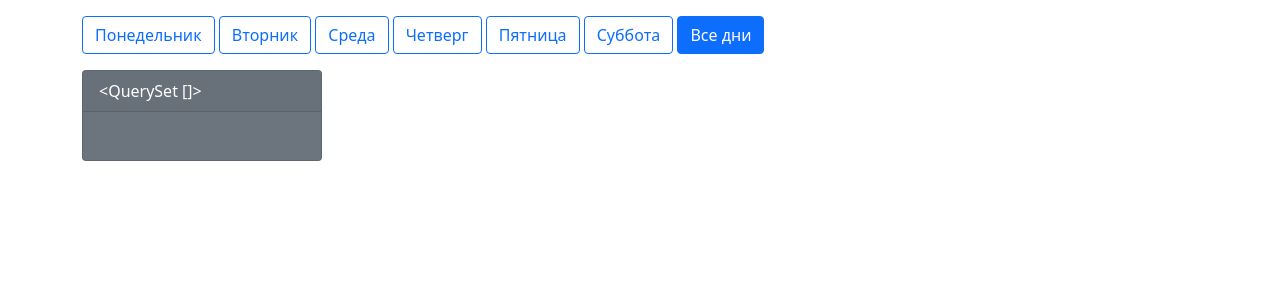
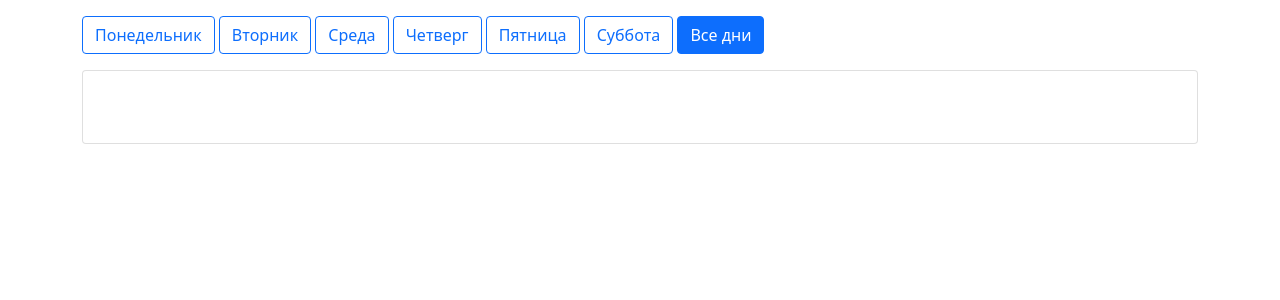
Before and after one commit to imAmachine/SmartNRF.django4, a Django app: page / in a window 1280 px wide. Shown: the part 56-356 px from the top of the page. Run offline with Django 4.2, Linux system fonts and the light colour scheme; data comes from the database, SQL or seed files in the repository; both versions use the stored data as it was before the commit.

Commit message:
added info block

```diff
--- a/smartnarf/smartapp/templates/smartapp/basetempl.html
+++ b/smartnarf/smartapp/templates/smartapp/basetempl.html
@@ -7,16 +7,7 @@
     <meta http-equiv="X-UA-Compatible" content="ie=edge">
     <link href="https://cdn.jsdelivr.net/npm/bootstrap@5.0.1/dist/css/bootstrap.min.css" rel="stylesheet" integrity="sha384-+0n0xVW2eSR5OomGNYDnhzAbDsOXxcvSN1TPprVMTNDbiYZCxYbOOl7+AMvyTG2x" crossorigin="anonymous">
     <title>{% block title %}{% endblock %}</title>
-    <style>
-    * {
-        user-select: none;
-    }
-
-    .btn:active, :hover, :focus {
-        outline: 0;
-        outline-offset: 0;
-    }
-</style>
+    <link rel="stylesheet" href="/static/styles.css">
 </head>
 <body class="">
     <nav class="navbar navbar-expand-md navbar-dark bg-dark mb-3">
@@ -45,5 +36,10 @@
     window.onload = function() {
         document.getElementsByClassName('btn')[{{ cur_btn }}].classList.add('active')
     }
+
+    let selectCart = (discipline, teacher) => {
+        document.getElementById('idComment').innerHTML = `Домашняя работа ${discipline}`
+        document.getElementById('idHomework').innerHTML = `Комментарий ${teacher}`
+    }
 </script>
 </html>
--- a/smartnarf/smartapp/templates/smartapp/index.html
+++ b/smartnarf/smartapp/templates/smartapp/index.html
@@ -4,22 +4,29 @@
 {% endblock %}
 
 {% block content %}
-    <a href="?cur_btn=0"><button type="button" class="btn btn-outline-primary mb-3" onclick='func(0)'>Понедельник</button></a>
-    <a href="?cur_btn=1"><button type="button" class="btn btn-outline-primary mb-3" onclick='func(1)'>Вторник</button></a>
-    <a href="?cur_btn=2"><button type="button" class="btn btn-outline-primary mb-3" onclick='func(2)'>Среда</button></a>
-    <a href="?cur_btn=3"><button type="button" class="btn btn-outline-primary mb-3" onclick='func(3)'>Четверг</button></a>
-    <a href="?cur_btn=4"><button type="button" class="btn btn-outline-primary mb-3" onclick='func(4)'>Пятница</button></a>
-    <a href="?cur_btn=5"><button type="button" class="btn btn-outline-primary mb-3" onclick='func(5)'>Суббота</button></a>
-    <a href="?cur_btn=6"><button type="button" class="btn btn-outline-primary mb-3" onclick='func(6)'>Все дни</button></a>
-    <div class="d-flex flex-wrap ml-3" style="width: 100%;">
-        <div class="card text-white bg-secondary mb-3 me-3" style="width: 15rem;">
-            <div class="card-header">{{ dataFront }}</div>
+    <a href="?cur_btn=0"><button type="button" class="btn btn-outline-primary mb-3">Понедельник</button></a>
+    <a href="?cur_btn=1"><button type="button" class="btn btn-outline-primary mb-3">Вторник</button></a>
+    <a href="?cur_btn=2"><button type="button" class="btn btn-outline-primary mb-3">Среда</button></a>
+    <a href="?cur_btn=3"><button type="button" class="btn btn-outline-primary mb-3">Четверг</button></a>
+    <a href="?cur_btn=4"><button type="button" class="btn btn-outline-primary mb-3">Пятница</button></a>
+    <a href="?cur_btn=5"><button type="button" class="btn btn-outline-primary mb-3">Суббота</button></a>
+    <a href="?cur_btn=6"><button type="button" class="btn btn-outline-primary mb-3">Все дни</button></a>
+    <div class="d-flex flex-wrap ml-3 block-item">
+        {% for item in dataFront %}
+        <div class="card text-white bg-secondary mb-3 card-item" onclick="selectCart('{{ item.idDiscipline }}', '{{ item.idTeacher }}')">
+            <div class="card-header">{{ item.idGroup }}</div>
             <div class="card-body">
-                <h5 class="card-title"></h5>
-                <p class="card-text"></p>
-                <p class="card-text"></p>
-                <p class="card-text"></p>
+                <p class="card-text">{{ item.idDiscipline }}</p>
+                <p class="card-text">{{ item.idTeacher }}</p>
+                <p class="card-text">{{ item.datetime }}</p>
             </div>
         </div>
+        {% endfor %}
+    </div>
+    <div class="card block-item card-info">
+      <div class="card-body mx-auto text-white">
+        <p class="card-text" id="idComment">Выберите пару</p>
+        <p class="card-text" id="idHomework"></p>
+      </div>
     </div>
 {% endblock %}
--- a/smartnarf/smartapp/views.py
+++ b/smartnarf/smartapp/views.py
@@ -24,7 +24,7 @@
         cur_btn = request.GET.get('cur_btn', datetime.datetime.today().weekday())
         context = {
             'cur_btn': cur_btn,
-            'dataFront': Lesson.objects.filter(datetime__week_day=int(cur_btn)+2)
+            'dataFront': Lesson.objects.filter(datetime__week_day=int(cur_btn) + 2)
         }
 
         # cur_btn = datetime.datetime.today().weekday()
```
Also changed, not shown: smartnarf/db.sqlite3 (deleted).
